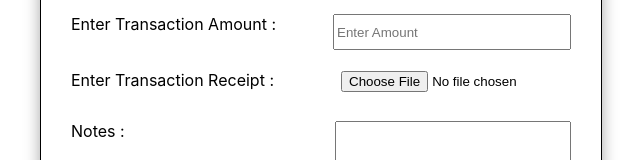
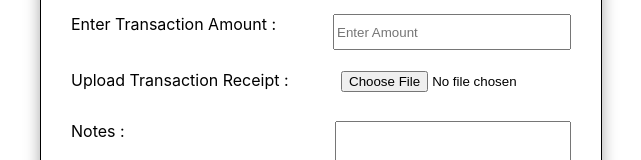
Before and after one commit to Aditya-Thakor/Aditya-Finance-Tracker, a React (Create React App) app: page /addTransaction in a window 1280 px wide. Shown: the part 311-471 px from the top of the page, without its empty margins (319-960 px from the left). Built offline with nearby package versions, Linux system fonts and the light colour scheme.

Commit message:
Modified Files

```diff
--- a/src/components/DropDownList/DropDownlist.jsx
+++ b/src/components/DropDownList/DropDownlist.jsx
@@ -1,11 +1,11 @@
 import React from "react";
-import "./DropDown.css";
+
 export const DropDownlist = (props) => {
   const { label, name, optionValue } = props;
 
   return (
     <>
-      <label htmlFor="">{label}</label>
+      <label htmlFor={name}>{label}</label>
       <div className="inputComp">
         <select className="inputs" name={name} id="">
           {optionValue.map((option, index) => (
--- a/src/components/InputFields/InputFields.jsx
+++ b/src/components/InputFields/InputFields.jsx
@@ -1,12 +1,13 @@
 import React from "react";
-import "./inputFields.css";
+
 export const InputFields = (props) => {
-  const { label, ...attributes } = props;
+  const { label, name, ...attributes } = props;
+  console.log(props.name);
   return (
     <div className="section-row">
-      <label htmlFor="">{label}</label>
+      <label htmlFor={name}>{label}</label>
       <div className="inputComp">
-        <input className="inputs" {...attributes} />
+        <input className="inputs" name={name} {...attributes} />
       </div>
     </div>
   );
--- a/src/components/InputFields/inputFields.css
+++ /dev/null
@@ -1,5 +0,0 @@
-.inputFields{
-
-    padding: 20px;
-
-}
--- a/src/pages/AddTransaction/AddTransaction.jsx
+++ b/src/pages/AddTransaction/AddTransaction.jsx
@@ -1,8 +1,20 @@
-import React from "react";
+import React, { useState } from "react";
 import { DropDownlist } from "../../components/DropDownList/DropDownlist";
 import { InputFields } from "../../components/InputFields/InputFields";
 import "./css/addTransaction.css";
 const AddTransaction = () => {
+  const InitialValues = {
+    transactiondate: "",
+    transactionMY: "",
+    transactionType: "",
+    transactionFrom: "",
+    transactionTo: "",
+    transactionamount: "",
+    transactionreceipt: "",
+  };
+
+  const [values, setValues] = useState([]);
+
   const selectField = {
     1: {
       name: "transactionMY",
@@ -74,7 +86,7 @@ const AddTransaction = () => {
       placeholder: "Enter Amount",
     },
     {
-      label: "Enter Transaction Receipt : ",
+      label: "Upload Transaction Receipt : ",
       type: "file",
       name: "transactionreceipt",
     },
```
Also changed, not shown: src/components/DropDownList/DropDown.css (deleted).
